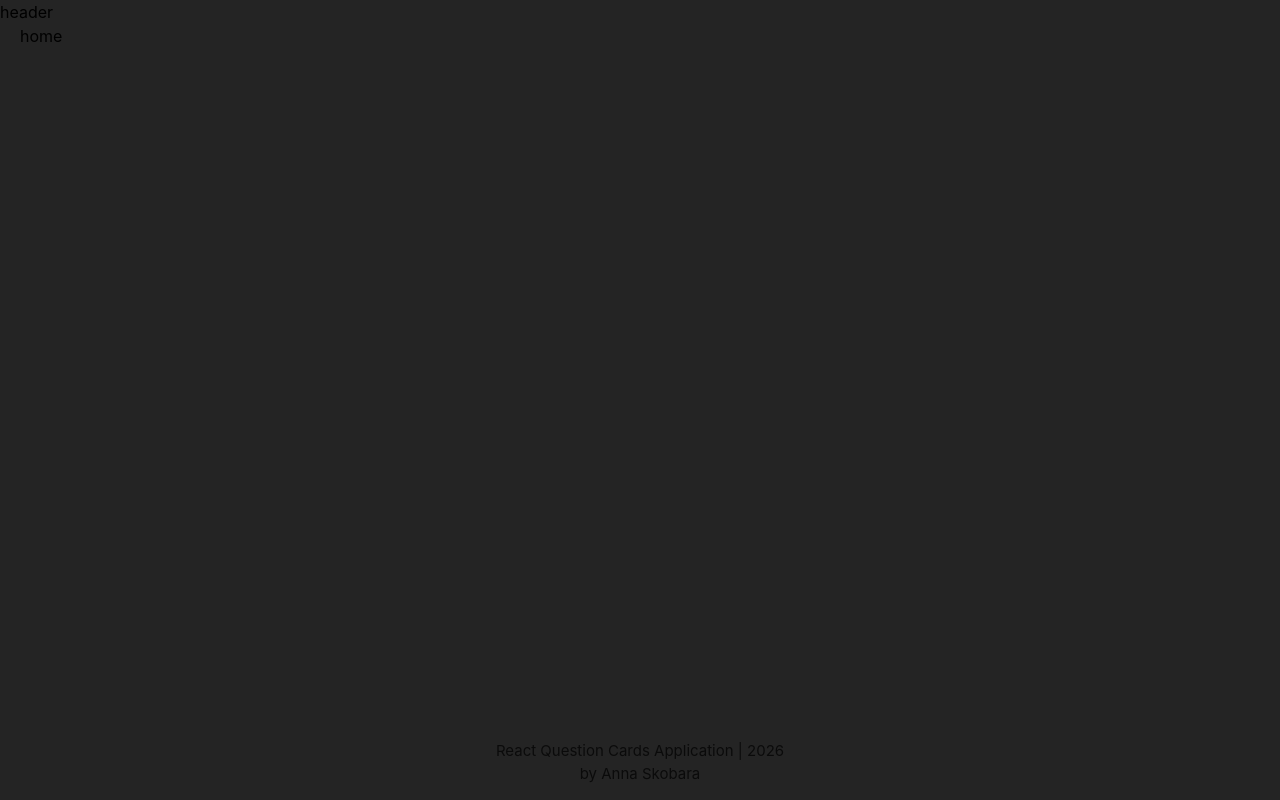
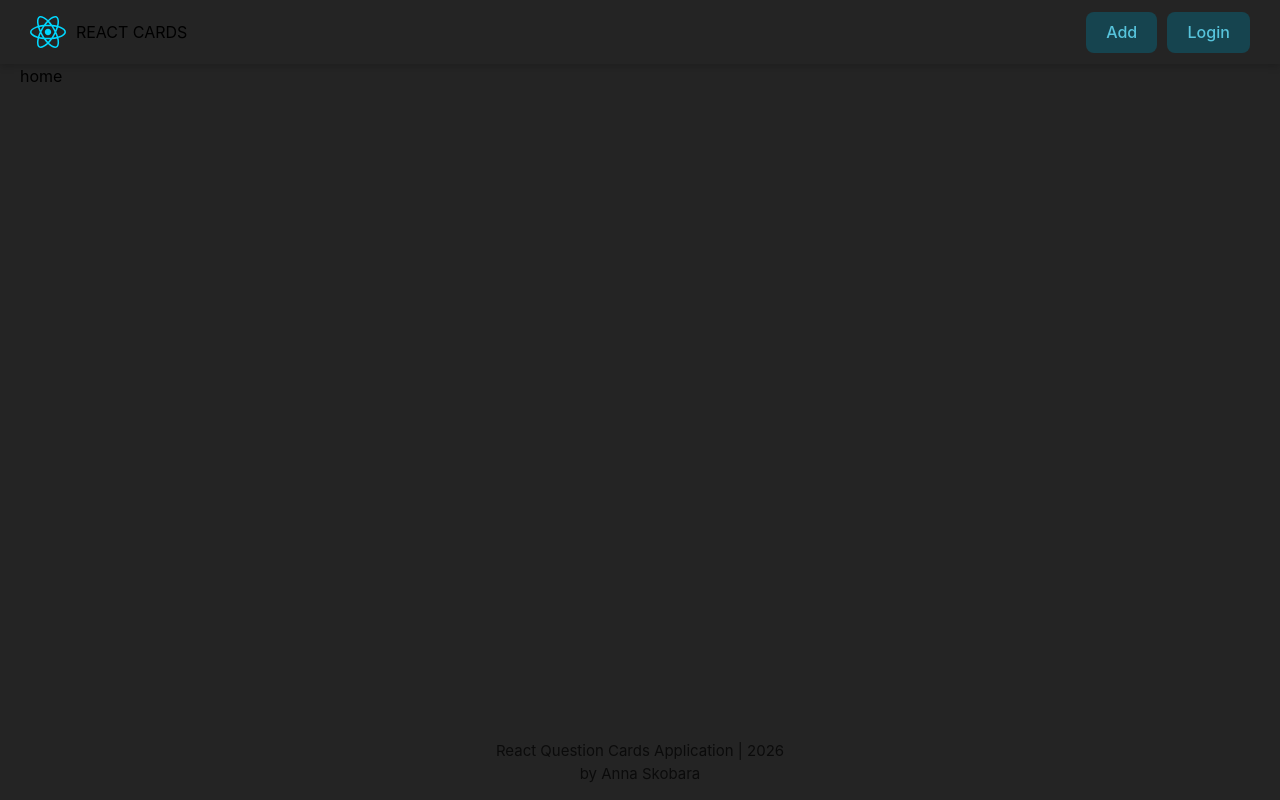
Before and after one commit to annaskobara/react-app_question, a React (Vite) app: page / in a window 1280 px wide. Built offline with nearby package versions, Linux system fonts and the light colour scheme.

Commit message:
header and button implementation

```diff
--- /dev/null
+++ b/src/components/Button/Button.jsx
@@ -0,0 +1,13 @@
+import cls from "./Button.module.css";
+
+export const Button = ({ onClick, isActive, isDisabled, children }) => {
+  return (
+    <button
+      className={`${cls.btn} ${isActive ? cls.active : ""}`}
+      onClick={onClick}
+      disabled={isDisabled}
+    >
+      {children}
+    </button>
+  );
+};
--- /dev/null
+++ b/src/components/Button/Button.module.css
@@ -0,0 +1,31 @@
+.btn {
+  border-radius: 8px;
+  border: 1px solid transparent;
+  padding: 0.6em 1.2em;
+  font-size: 1em;
+  font-weight: 500;
+  font-family: inherit;
+  background-color: var(--btn-bg-color);
+  color: var(--btn-text-color);
+  cursor: pointer;
+  transition: border-color 0.25s;
+}
+
+.btn:hover {
+  border-color: #2f2f2f;
+}
+
+.btn:focus,
+.btn:focus-visible {
+  outline: 4px auto #2f2f2f;
+}
+
+.btn:disabled {
+  opacity: .5;
+  pointer-events: none;
+}
+
+.active {
+  color: #000;
+  background-color: #ce7e1d;
+}
--- /dev/null
+++ b/src/components/Button/index.jsx
@@ -0,0 +1 @@
+export { Button } from "./Button";
--- /dev/null
+++ b/src/components/Header/Header.jsx
@@ -0,0 +1,19 @@
+import ReactLogo from "../../assets/react.svg";
+import { Button } from "../Button";
+import cls from "./Header.module.css";
+
+export const Header = () => {
+  return (
+    <header className={cls.header}>
+      <p>
+        <img src={ReactLogo} alt="react logo" />
+        <span>React Cards</span>
+      </p>
+
+      <div className={cls.headerButtons}>
+        <Button>Add</Button>
+        <Button>Login</Button>
+      </div>
+    </header>
+  );
+};
--- /dev/null
+++ b/src/components/Header/Header.module.css
@@ -0,0 +1,27 @@
+.header {
+  width: 100%;
+  height: 70px;
+  background-color: var(--main-bg-color);
+  padding: 0 30px;
+  display: flex;
+  justify-content: space-between;
+  align-items: center;
+  box-shadow: 0 2px 8px 0 rgba(0, 0, 0, 0.2);
+
+  p {
+    text-transform: uppercase;
+    display: flex;
+    justify-content: center;
+    align-items: center;
+    gap: 10px;
+    cursor: pointer;
+    user-select: none;
+  }
+}
+
+.headerButtons {
+  display: flex;
+  justify-content: center;
+  align-items: center;
+  gap: 10px;
+}
--- /dev/null
+++ b/src/components/Header/index.jsx
@@ -0,0 +1 @@
+export { Header } from "./Header";
--- a/src/components/MainLayout/MainLayout.jsx
+++ b/src/components/MainLayout/MainLayout.jsx
@@ -1,11 +1,12 @@
 import { Outlet } from "react-router-dom";
 import cls from "./MainLayout.module.css";
+import { Header } from "../Header/Header";
 
 export const MainLayout = () => {
   const currentYear = new Date().getFullYear();
   return (
     <div className={cls.mainLayout}>
-      <header>header</header>
+      <Header />
       <div className={cls.mainWrapper}>
         <main className={cls.main}>
           <Outlet />
--- a/src/index.css
+++ b/src/index.css
@@ -1,8 +1,10 @@
 :root {
-  --main-bg-color: #23272F;
+  --main-bg-color: #23272f;
 
   --text-color: #fff;
 
+  --btn-bg-color: #383b3f;
+  --btn-text-color: #fff;
 
   font-family: Inter, system-ui, Avenir, Hervetica, Arial, sans-serif;
   line-height: 1.5;
@@ -27,8 +29,6 @@
   color: inherit;
 }
 
-
-
 body {
   color: var(--text-color);
   background-color: var(--main-bg-color);
@@ -38,12 +38,18 @@
   :root {
     --main-bg-color: fff;
     --text-color: #000;
+
+    --btn-bg-color: #16444f;
+    --btn-text-color: #57C4DC;
   }
 }
 
 @media (prefers-color-scheme: dark) {
   :root {
-    --main-bg-color:#23272F;
+    --main-bg-color: #23272f;
     --text-color: #fff;
+
+    --btn-bg-color: #383b3f;
+    --btn-text-color: #fff;
   }
 }
```
